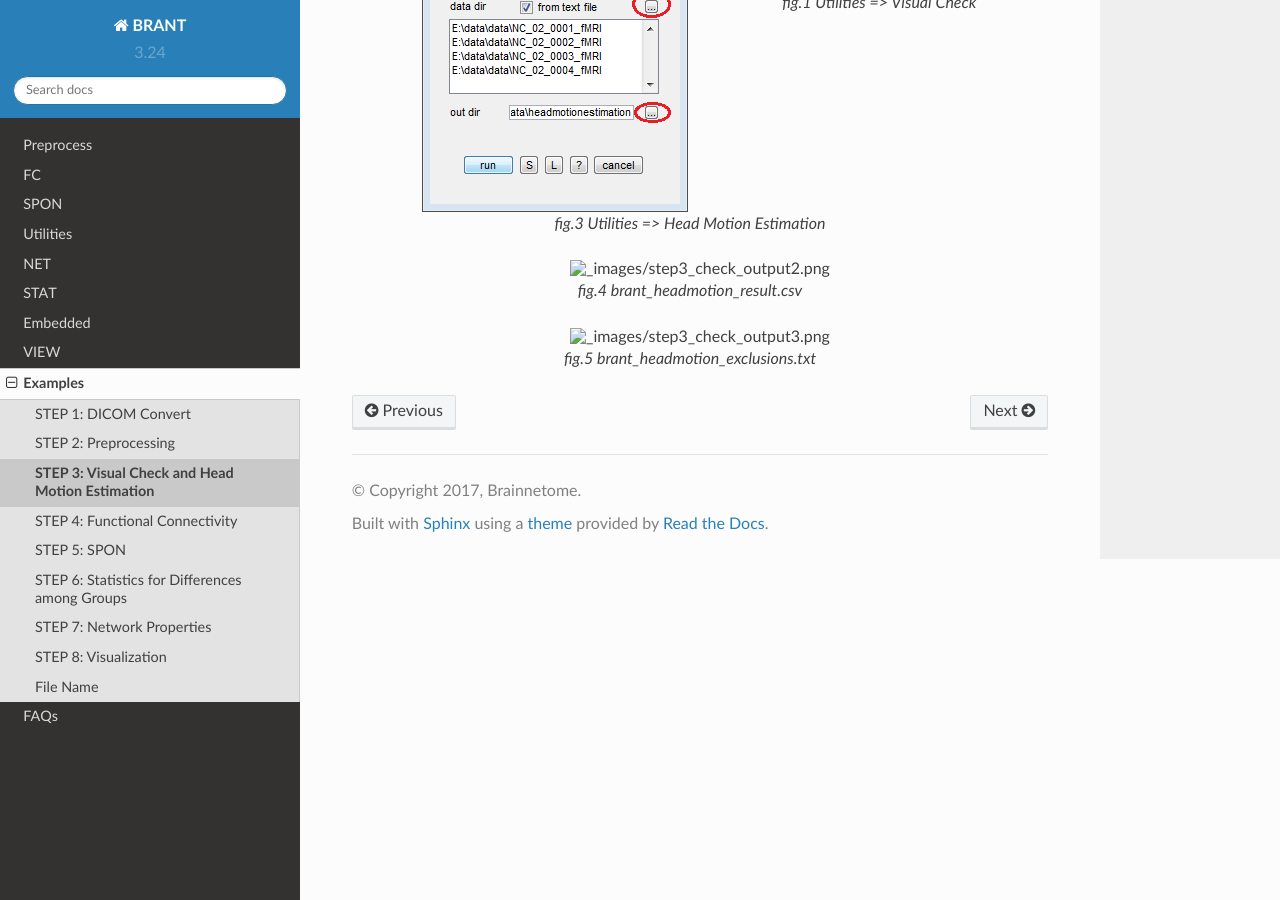
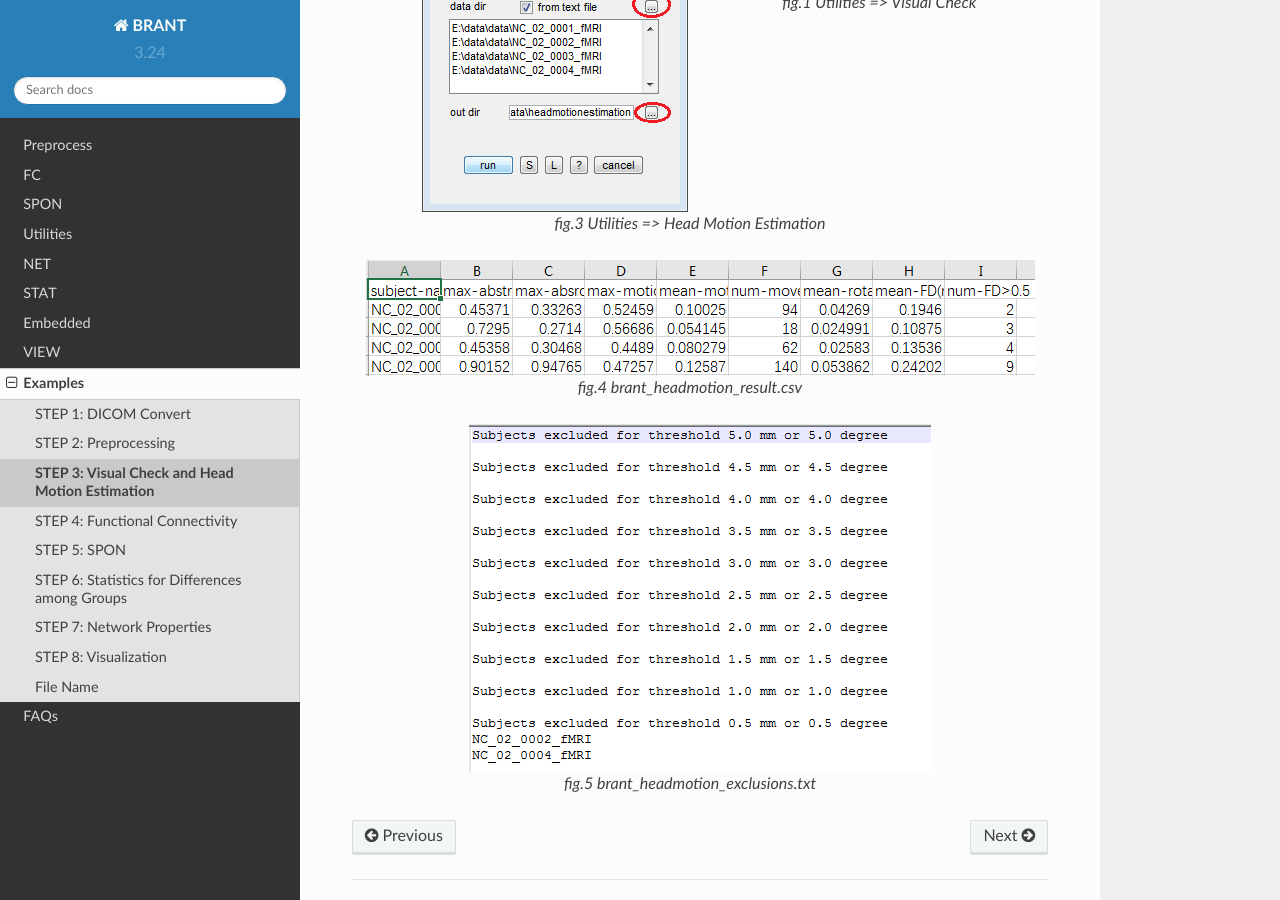
Before and after one commit to YongLiuLab/brant, a Sphinx documentation site: the page built from source/example_3.txt, in a window 1280 px wide and 900 px high, scrolled down 984 px. Built offline with Sphinx 7.4.7 and the Read the Docs theme 2.0.0, drawn with Linux system fonts in a browser that asks for light colours.

Commit message:
image dir

```diff
--- a/source/example_3.txt
+++ b/source/example_3.txt
@@ -30,12 +30,12 @@
 
    fig.3 Utilities => Head Motion Estimation
 
-.. figure:: _images/step3_check_output2.png
+.. figure:: _images/step3_check_output2.PNG
    :align: center
 
    fig.4 brant_headmotion_result.csv
 
-.. figure:: _images/step3_check_output3.png
+.. figure:: _images/step3_check_output3.PNG
    :align: center
 
    fig.5 brant_headmotion_exclusions.txt
```
